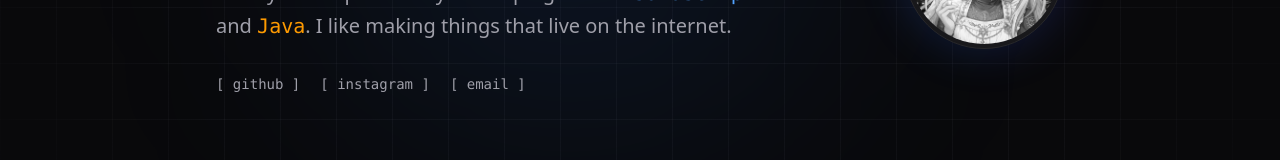
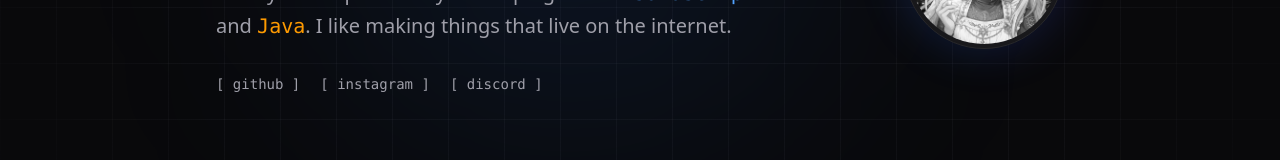
Before and after one commit to SharifPoetra/sharifpoetra.github.io, a Next.js app: page / in a window 1280 px wide. Shown: the part 273-433 px from the top of the page. Built offline with nearby package versions, Linux system fonts and the light colour scheme.

Commit message:
chore: update contact links

```diff
--- a/src/app/page.tsx
+++ b/src/app/page.tsx
@@ -9,21 +9,21 @@ const PROJECTS = [
     description: "A turn-based Discord RPG bot. Focused on grinding, a 100-floor dungeon, class system, and scalable economy.",
     image: "/images/nova.jpg",
     tags: ["Node.js", "Discord.js", "MongoDB"],
-    link: "https://github.com/sharifpoetra/nova"
+    link: "https://github.com/SharifPoetra/nova"
   },
   {
     title: "Laffey (Archived)",
     description: "Anime-themed features, economy games, and automated moderation tools built specifically for community engagement.",
     image: "/images/laffey.png",
     tags: ["Node.js", "Discord.js", "Canvas API"],
-    link: "https://github.com/sharifpoetra"
+    link: "https://github.com/SharifPoetra"
   },
   {
     title: "Thunder (Archived)",
     description: "A multipurpose Discord bot to make your server more lively. Features modular commands and advanced music playbacks.",
     image: "/images/thunder.png",
     tags: ["Java", "JDA"],
-    link: "https://github.com/sharifpoetra/thunder-java"
+    link: "https://github.com/SharifPoetra/thunder-java"
   }
 ];
 
@@ -73,16 +73,16 @@ export default function Home() {
             </p>
 
             <div className="flex justify-center md:justify-start gap-5 pt-2 font-mono text-sm">
-              <a href="https://github.com/sharifpoetra" target="_blank" rel="noreferrer" className="text-zinc-400 hover:text-white transition-colors relative group py-1">
+              <a href="https://github.com/SharifPoetra" target="_blank" rel="noreferrer" className="text-zinc-400 hover:text-white transition-colors relative group py-1">
                 [ github ]
                 <span className="absolute bottom-0 left-0 w-0 h-[1px] bg-blue-400 transition-all group-hover:w-full" />
               </a>
-              <a href="https://instagram.com" target="_blank" rel="noreferrer" className="text-zinc-400 hover:text-white transition-colors relative group py-1">
+              <a href="https://instagram.com/sharifpoetra" target="_blank" rel="noreferrer" className="text-zinc-400 hover:text-white transition-colors relative group py-1">
                 [ instagram ]
                 <span className="absolute bottom-0 left-0 w-0 h-[1px] bg-blue-400 transition-all group-hover:w-full" />
               </a>
-              <a href="mailto:contact@sharif.id" className="text-zinc-400 hover:text-white transition-colors relative group py-1">
-                [ email ]
+              <a href="https://discord.gg/ZEFrfj5" className="text-zinc-400 hover:text-white transition-colors relative group py-1">
+                [ discord ]
                 <span className="absolute bottom-0 left-0 w-0 h-[1px] bg-blue-400 transition-all group-hover:w-full" />
               </a>
             </div>
```
